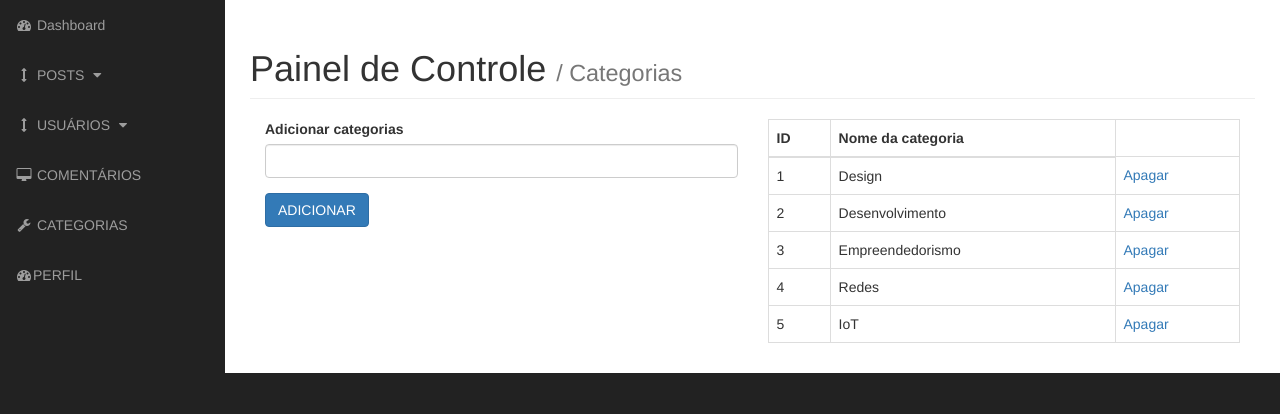
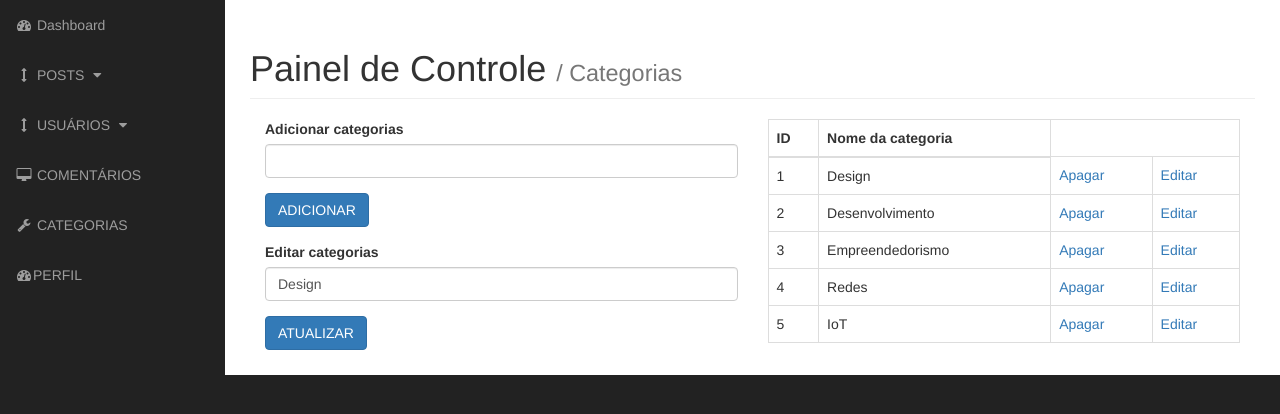
Before and after one commit to nandonucci/cms_blog, a PHP site: page /admin/categorias.php?edit=1 in a window 1280 px wide. Shown: the part 51-465 px from the top of the page. Run offline with PHP 8.4, Linux system fonts and the light colour scheme; data comes from the database, SQL or seed files in the repository.

Commit message:
Segundo commit

```diff
--- a/admin/categorias.php
+++ b/admin/categorias.php
@@ -1,4 +1,5 @@
-<?php include 'includes/admin_header.php'; ?>
+<?php ob_Start(); ?>
+<?php include 'includes/admin_header.php';?>
 
 <div id="wrapper">
 
@@ -46,6 +47,48 @@
               </div>
             </form>
 
+
+            <?php
+            if (isset($_GET['edit'])) {
+              $cat_id = $_GET['edit'];
+
+              $query = "SELECT * FROM categoria WHERE cat_id = $cat_id";
+              $select_todas_categorias = mysqli_query($connection, $query);
+
+              while($row = mysqli_fetch_assoc($select_todas_categorias)){
+                $cat_nome = $row['cat_nome'];
+                $cat_id = $row['cat_id'];
+                ?>
+                <form action="categorias.php" method="post">
+                  <div class="form-group">
+                    <label for="cat_nome">Editar categorias</label>
+                    <input value="<?php if (isset($cat_nome)) {echo $cat_nome;} ?>" type="text" class="form-control" name="cat_nome">
+                  </div>
+                  <div class="form-group">
+                    <input type="submit" class="btn btn-primary" name="atualizar" value="ATUALIZAR">
+                  </div>
+                </form>
+                <?php
+              }}
+              ?>
+
+              <?php
+              //Função de atualizar
+              if (isset($_POST['atualizar'])) {
+                $atualizar = $row['cat_id'];
+                $sql = "UPDATE FROM categoria WHERE cat_id = $atualizar";
+                $resultado = mysqli_query($connection, $sql);
+
+                if (!$resultado) {
+                  die('Não deu certo a atulização');
+                } else {
+                  echo "Catergoria atualização com sucesso!";
+                }
+
+                header('Location: categorias.php');
+              }
+              ?>
+
             </div>
 
             <div class="col-sm-6">
@@ -69,7 +112,24 @@
                     echo "<td> $cat_id </td>";
                     echo "<td> $cat_nome </td>";
                     echo "<td><a href='categorias.php?delete={$cat_id}'>Apagar</a></td>";
+                    echo "<td><a href='categorias.php?edit={$cat_id}'>Editar</a></td>";
                     echo "</tr>";
+                  }
+                  ?>
+                  <?php
+                  //Função de deletar
+                  if (isset($_GET['delete'])) {
+                    $deletar = $_GET['delete'];
+                    $sql = "DELETE FROM categoria WHERE cat_id = $deletar";
+                    $resultado = mysqli_query($connection, $sql);
+
+                    if (!$resultado) {
+                      die('Não deu certo a remoção');
+                    } else {
+                      echo "Catergoria removida com sucesso!";
+                    }
+
+                    header('Location: categorias.php');
                   }
                   ?>
                 </tbody>
```
Lines whose indentation alone changed are shown as unchanged.
